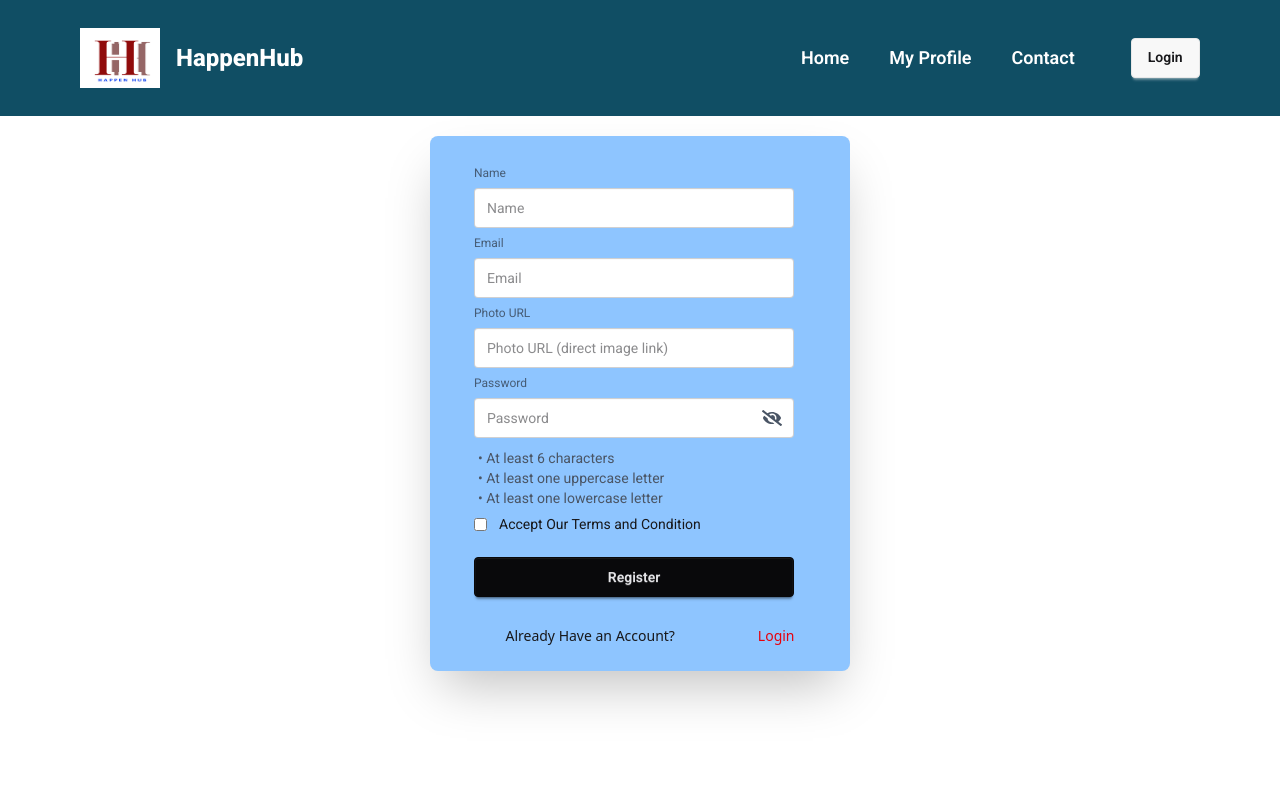
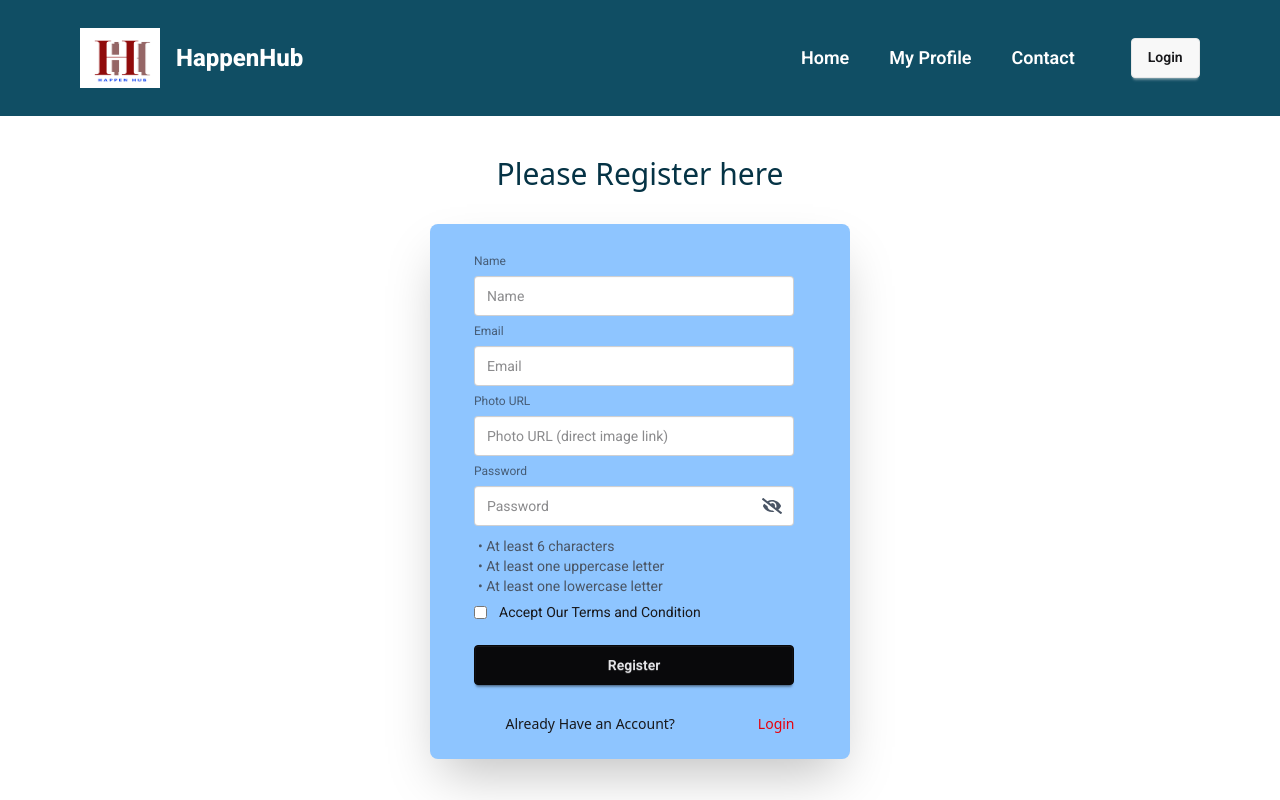
Before and after one commit to nazmul09ipe/Assignment-9-event-explorer, a React (Vite) app: page /auth/register in a window 1280 px wide. Shown: the top 800 px of the page. Built offline with nearby package versions, Linux system fonts and the light colour scheme; no server answers.

Commit message:
adding header in register page

```diff
--- a/src/Router/Layouts/AuthLayout/Register.jsx
+++ b/src/Router/Layouts/AuthLayout/Register.jsx
@@ -62,12 +62,13 @@ function Register() {
   };
 
   return (
-    <div className='w-full mx-auto min-h-screen flex justify-center pt-5'>
+    <div className='w-full mx-auto min-h-screen '>
       <Helmet>
         <title>Register | Happen Hub</title>
       </Helmet>
-
-      <div className="card bg-blue-300 w-[420px] h-[535px] shadow-2xl">
+<div className='flex justify-center items-center'> <h1 className='text-3xl font-medium text-cyan-950 mt-10 mb-8'> Please Register here</h1></div>
+      <div className='flex justify-center items-center'>
+<div className="card bg-blue-300 w-[420px] h-[535px] shadow-2xl">
         <form onSubmit={handleRegister} className="card-body ml-5">
           <fieldset className="fieldset primary-font">
             {/* Name */}
@@ -129,6 +130,10 @@ function Register() {
           </div>
         </form>
       </div>
+
+
+
+        </div>
     </div>
   );
 }
```
